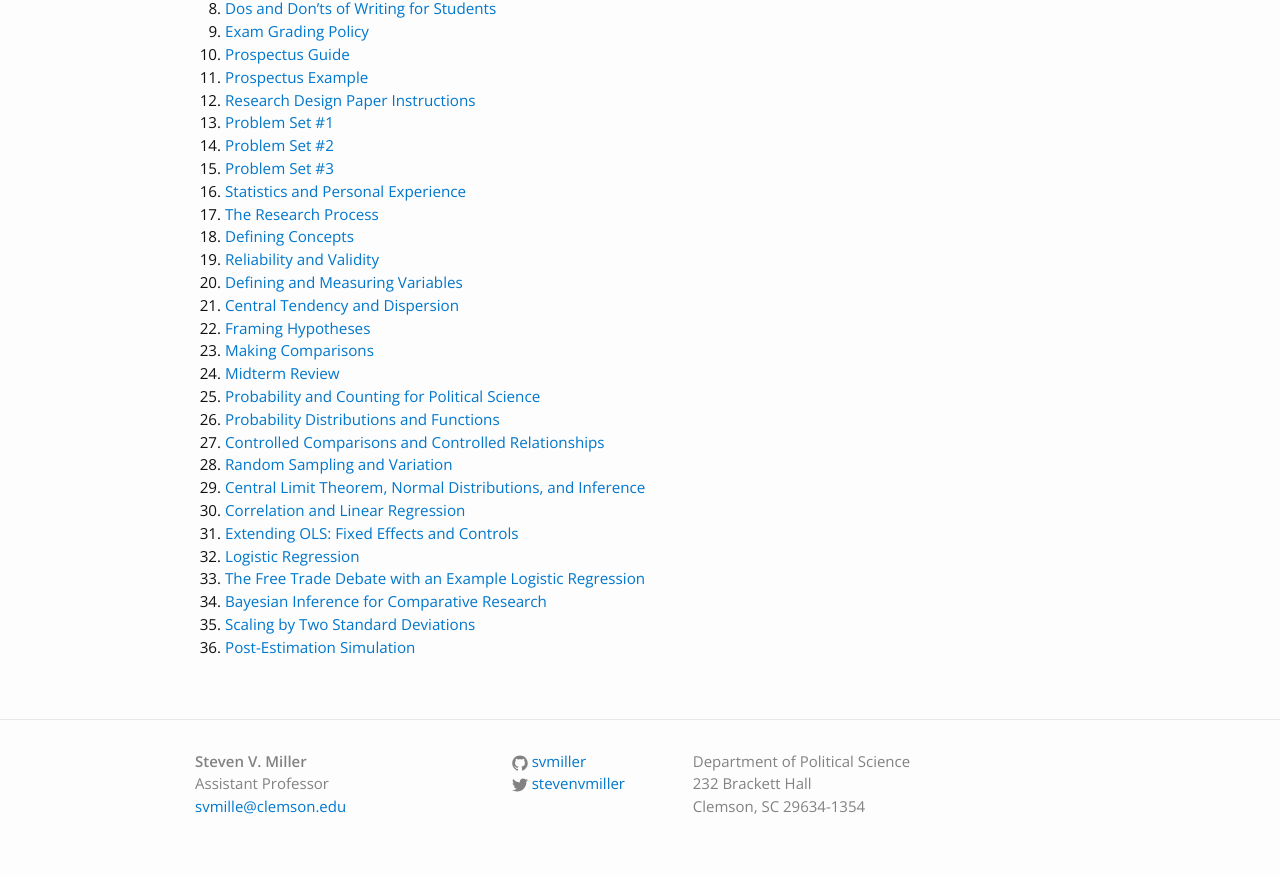
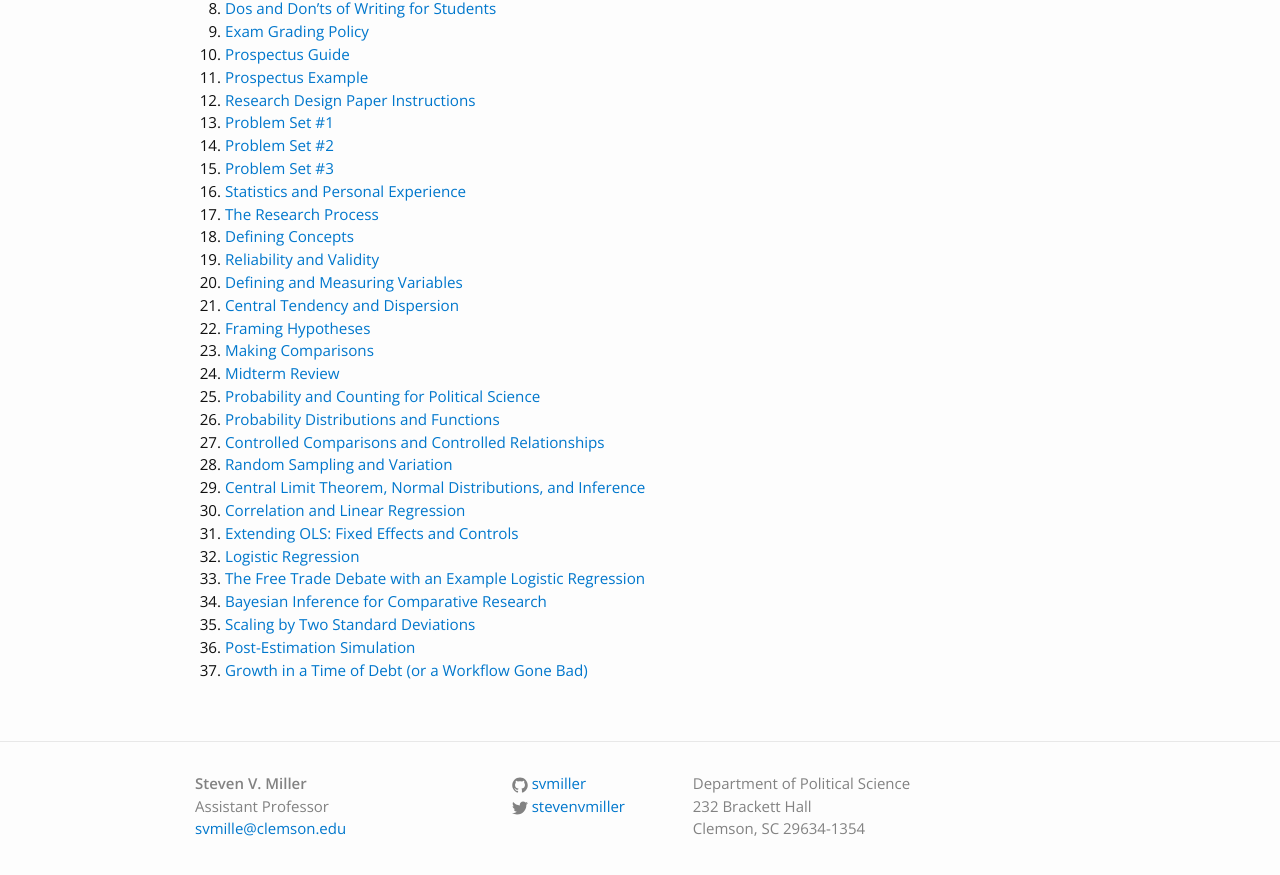
Before and after one commit to svmiller/svmiller.github.io, a Jekyll site: the page built from teaching/posc-3410.md, in a window 1280 px wide and 900 px high, scrolled down 859 px. Shown: the top 875 px of the window. Built offline with Jekyll 4.4.1, drawn with Linux system fonts in a browser that asks for light colours; some web fonts are replaced.

Commit message:
add lectures 04.19.2016

```diff
--- a/teaching/posc-3410.md
+++ b/teaching/posc-3410.md
@@ -46,6 +46,7 @@
 34. [Bayesian Inference for Comparative Research](https://www.dropbox.com/s/kep6bxa3cvu7392/posc3410-lecture-westernjackman1994bicr.pdf?dl=0)
 35. [Scaling by Two Standard Deviations](https://www.dropbox.com/s/t3mkketzgcfvzsn/posc3410-lecture-scaling-two-sds.pdf?dl=0)
 36. [Post-Estimation Simulation](https://www.dropbox.com/s/s1t8chisw756zwz/posc3410-lecture-post-estimation-simulation.pdf?dl=0)
+37. [Growth in a Time of Debt (or a Workflow Gone Bad)](https://www.dropbox.com/s/9x2kxn9zt90i1ly/posc3410-lecture-reinhart-rogoff.pdf?dl=0)
 
 <!-- 14. [Introduction](https://www.dropbox.com/s/jvfycushxgewhg6/posc3410-lecture-intro.pdf?dl=0)
 15. [Statistics and Personal Experience](https://www.dropbox.com/s/bqwj62j8bw8rix3/posc3410-lecture-statistics-personal-experience.pdf?dl=0)
```
Also changed, not shown: teaching/posc-3630.md (+1 -0 lines).
